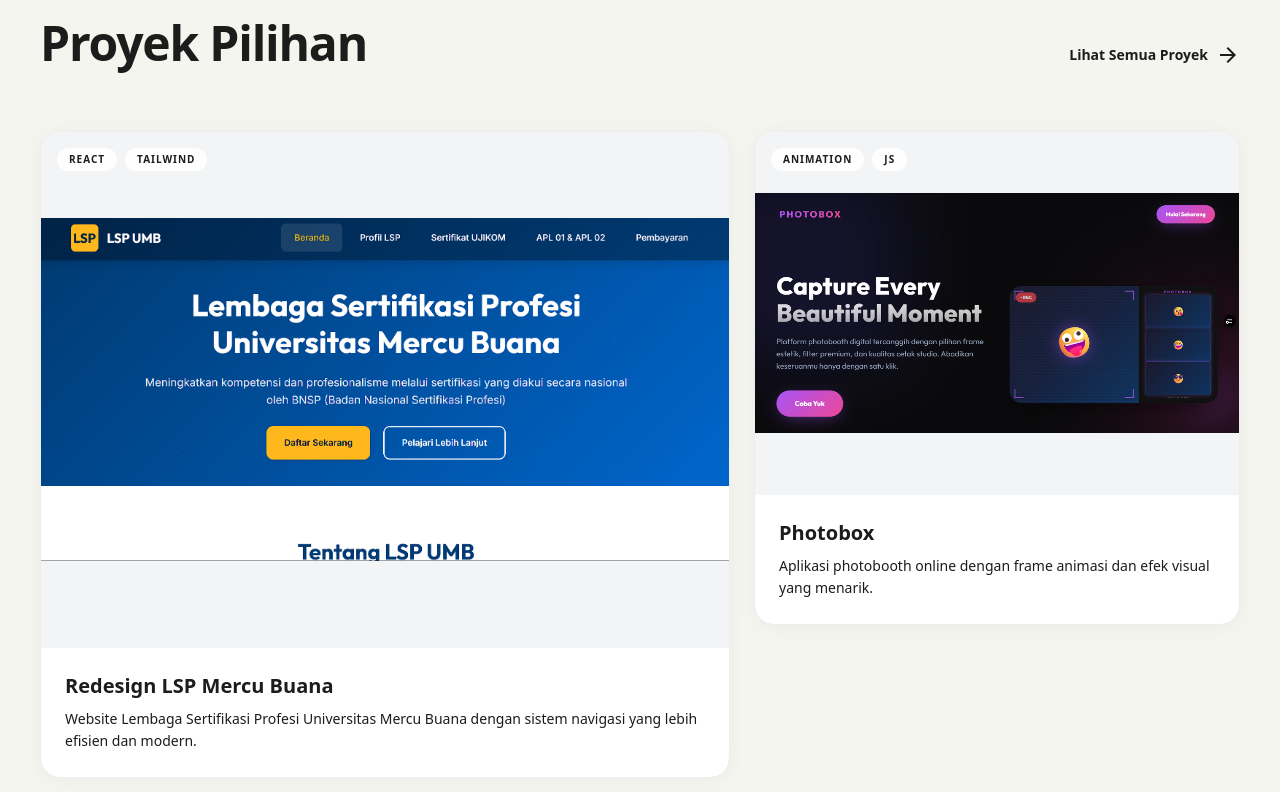
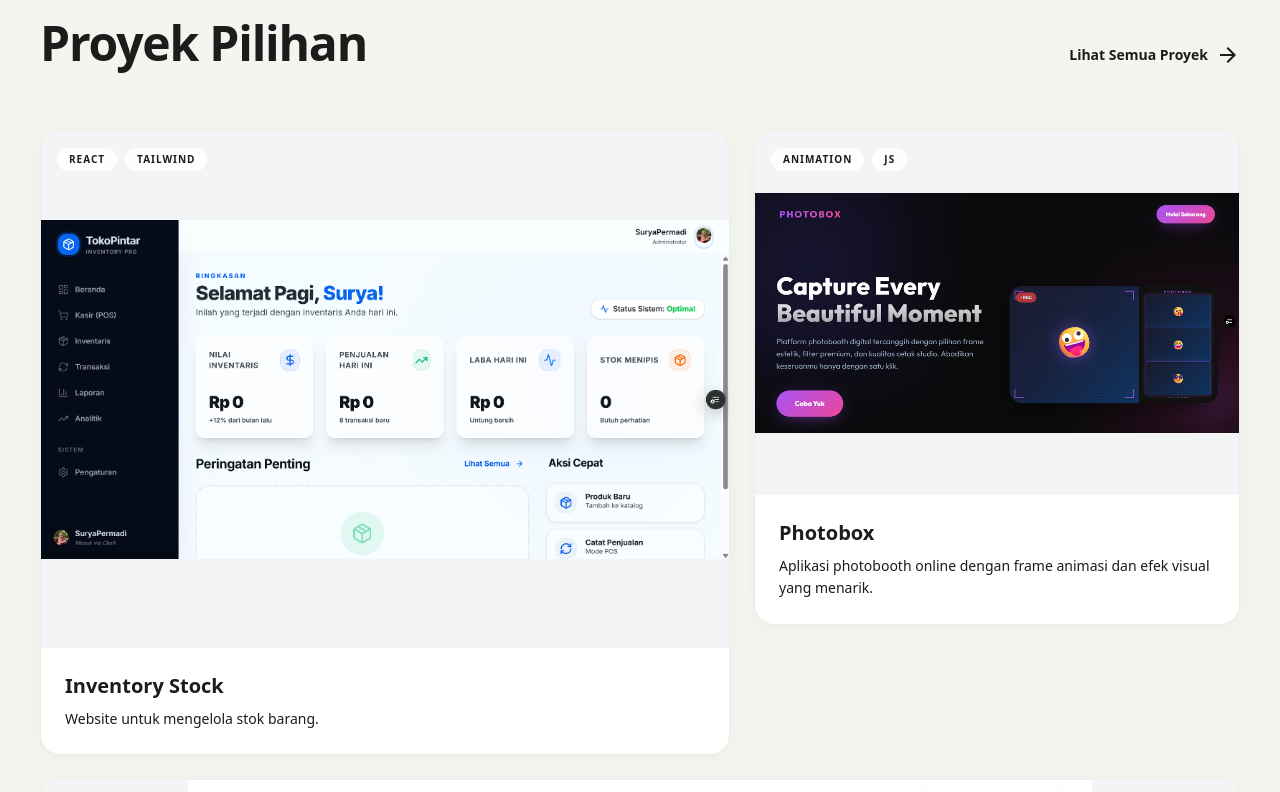
Before and after one commit to SuryaPermadi/my-portfolio, a Next.js app: page / in a window 1280 px wide. Shown: the part 1080-1872 px from the top of the page. Built offline with nearby package versions, Linux system fonts and the light colour scheme.

Commit message:
feat: add ProjectsPreview component and inventory-stock project image

```diff
--- a/components/ProjectsPreview.tsx
+++ b/components/ProjectsPreview.tsx
@@ -6,11 +6,11 @@
 
 const featuredProjects = [
   {
-    title: "Redesign LSP Mercu Buana",
+    title: "Inventory Stock",
     description:
-      "Website Lembaga Sertifikasi Profesi Universitas Mercu Buana dengan sistem navigasi yang lebih efisien dan modern.",
-    image: "/images/lsp.png",
-    link: "https://lsp-mercu-buana.vercel.app/",
+      "Website untuk mengelola stok barang.",
+    image: "/images/inventory-stock.png",
+    link: "https://inventory-stock-rho.vercel.app/",
     tags: ["React", "Tailwind"],
     size: "lg",
   },
```
Also changed, not shown: public/images/inventory-stock.png (added).
